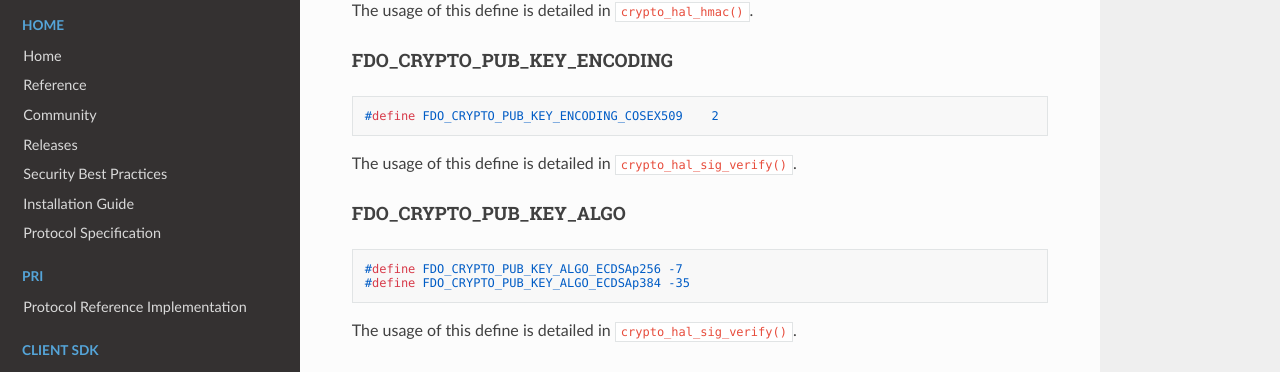
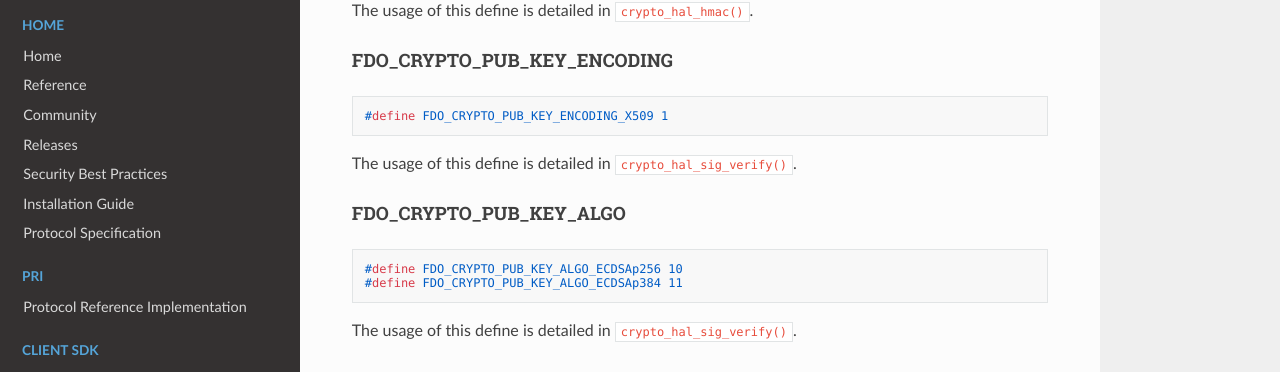
Before and after one commit to fido-device-onboard/docs-fidoiot, an MkDocs documentation site: the page built from docs/client-sdk/client-sdk-porting-guide.md, in a window 1280 px wide and 900 px high, scrolled down 9335 px. Shown: the part 151-523 px from the top of the window. Built offline with MkDocs 1.6.1, drawn with Linux system fonts in a browser that asks for light colours; nearby versions of some CDN libraries; some of the changed text lies outside the part shown.

Commit message:
Update the public key encoding to X509
Signed-off-by: Shrikant Temburwar <shrikant.temburwar@intel.com>

````diff
--- a/docs/client-sdk/client-sdk-porting-guide.md
+++ b/docs/client-sdk/client-sdk-porting-guide.md
@@ -1,3 +1,4 @@
+
 ## Porting Guide
 This document provides a guide to porting the Client SDK to new platforms.
 
@@ -184,7 +185,7 @@ SUPPORTED_AES_MODE = gcm ccm
 
 ***NOTE:*** tpm20_ecdsa256 isn’t a separate algorithm, it uses ecdsa256 as Device Attestation, but uses TPM2.0 to generate keys and store data.
 
-***NOTE:*** The Public Key Encoding supported in COSEX509.
+***NOTE:*** The Public Key Encoding supported in X509.
 
   * **SUPPORTED_AES_MODE:** This specifies the AES mode of encryption supported by device. The device supports GCM and CCM. The following configurations are supported as per the Device Attestation algorithm: A128GCM, A256GCM, AES-CCM-64-128-128, and AES-CCM-64-128-256.
 
@@ -346,14 +347,14 @@ The usage of this define is detailed in `crypto_hal_hmac()`.
 
 #### FDO_CRYPTO_PUB_KEY_ENCODING
 ```
-#define FDO_CRYPTO_PUB_KEY_ENCODING_COSEX509    2
+#define FDO_CRYPTO_PUB_KEY_ENCODING_X509 1
 ```
 The usage of this define is detailed in `crypto_hal_sig_verify()`.
 
 #### FDO_CRYPTO_PUB_KEY_ALGO
 ```
-#define FDO_CRYPTO_PUB_KEY_ALGO_ECDSAp256 -7
-#define FDO_CRYPTO_PUB_KEY_ALGO_ECDSAp384 -35
+#define FDO_CRYPTO_PUB_KEY_ALGO_ECDSAp256 10
+#define FDO_CRYPTO_PUB_KEY_ALGO_ECDSAp384 11
 ```
 The usage of this define is detailed in `crypto_hal_sig_verify()`.
 
@@ -554,7 +555,7 @@ This function verifies the ECDSA signature pointed by `message_signature` of siz
 
 *Parameters*
 
-`key_encoding:` FDO_CRYPTO_PUB_KEY_ENCODING_COSEX509 encoding is used for ECDSA. Please refer FDO_CRYPTO_PUB_KEY_ENCODING
+`key_encoding:` FDO_CRYPTO_PUB_KEY_ENCODING_X509 encoding is used for ECDSA. Please refer FDO_CRYPTO_PUB_KEY_ENCODING
 
 `key_algorithm:` FDO_CRYPTO_PUB_KEY_ALGO_(ECDSAp256/ECDSAp384) is used for ECDSA. Please refer FDO_CRYPTO_PUB_KEY_ALGO
 
````
